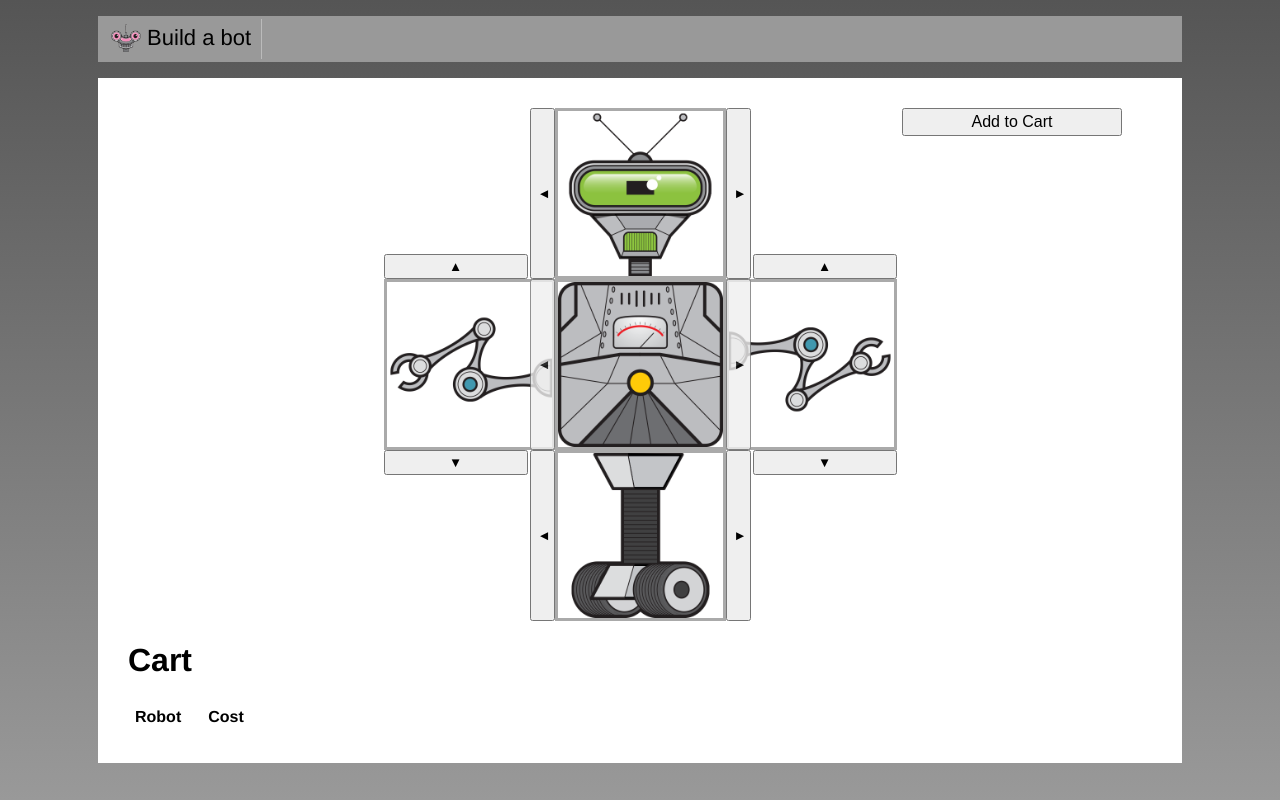
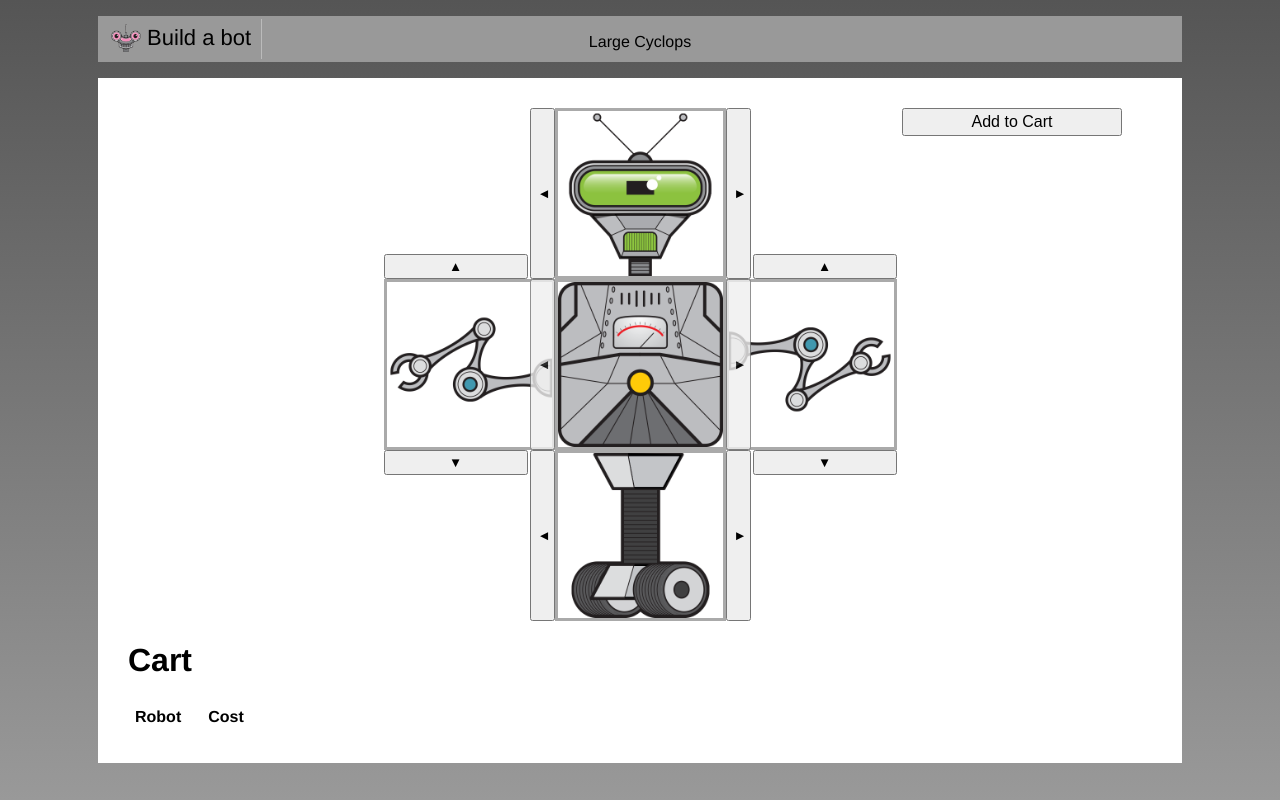
Before and after one commit to led8/built-a-bot, a Vue app: page / in a window 1280 px wide. Built offline with nearby package versions, Linux system fonts and the light colour scheme.

Commit message:
inter-component communication

```diff
--- a/src/components/RobotBuilder.vue
+++ b/src/components/RobotBuilder.vue
@@ -2,11 +2,10 @@
   <div class="content">
     <button v-on:click="addToCart()" class="add-to-cart">Add to Cart</button>
     <div class="top-row">
-      <!-- <div class="top part"> -->
-  <!--       <div class="robot-name">
+        <div class="robot-name">
           {{selectedRobot.head.title}}
           <span v-if="selectedRobot.head.onSale" class="sale">Sale!</span>
-        </div> -->
+        </div>
       <PartSelector
         v-bind:parts="availabledParts.heads"
         position="top"
```
